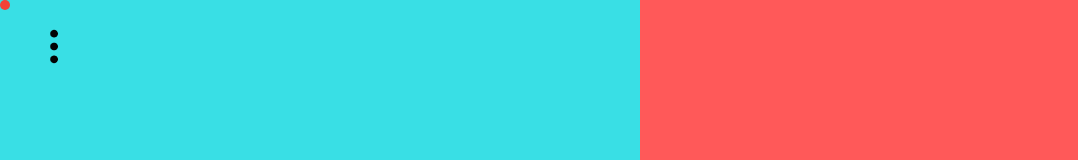
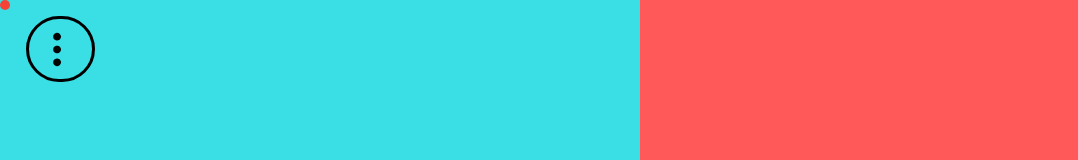
Before and after one commit to nodonnell98/UI-sandbox, a website: page index.html in a window 1280 px wide. Shown: the top 160 px of the page, without its empty margins (0-1078 px from the left). Drawn offline with nearby package versions, Linux system fonts and the light colour scheme.

Commit message:
nav border?

```diff
--- a/js/nav.js
+++ b/js/nav.js
@@ -14,6 +14,7 @@ menu.addEventListener("mouseleave", hideNav);
 function rotate() {
     menu.style.transition = "0.6s";
     menu.style.backgroundColor = navColour;
+
 
     menuBtn.style.transform = "rotateZ(90deg)";
     menuBtn.style.transition = "0.6s";
@@ -38,6 +39,7 @@ function extendNav() {
 function hideNav() {
     menuContainer.style.display = "none";
     menuContainer.style.transition = "1s";
+
     menuBtn.style.outline = "none";
     menuBtn.style.backgroundColor = "transparent";
     menuBtn.style.transform = "rotateZ(0deg)";
@@ -45,6 +47,7 @@ function hideNav() {
     menuBtn.style.transitionDelay = "0.4s";
 
     menu.style.width = "60px";
+
     menu.style.backgroundColor = "transparent";
     menu.style.transition = "0.6s";
 
--- a/main.css
+++ b/main.css
@@ -24,6 +24,8 @@ body{
     justify-content: right;
     align-items: center;
     flex-wrap: nowrap;
+    border: 3px solid black;
+    padding-right: 3px;
 
 }
 
```
